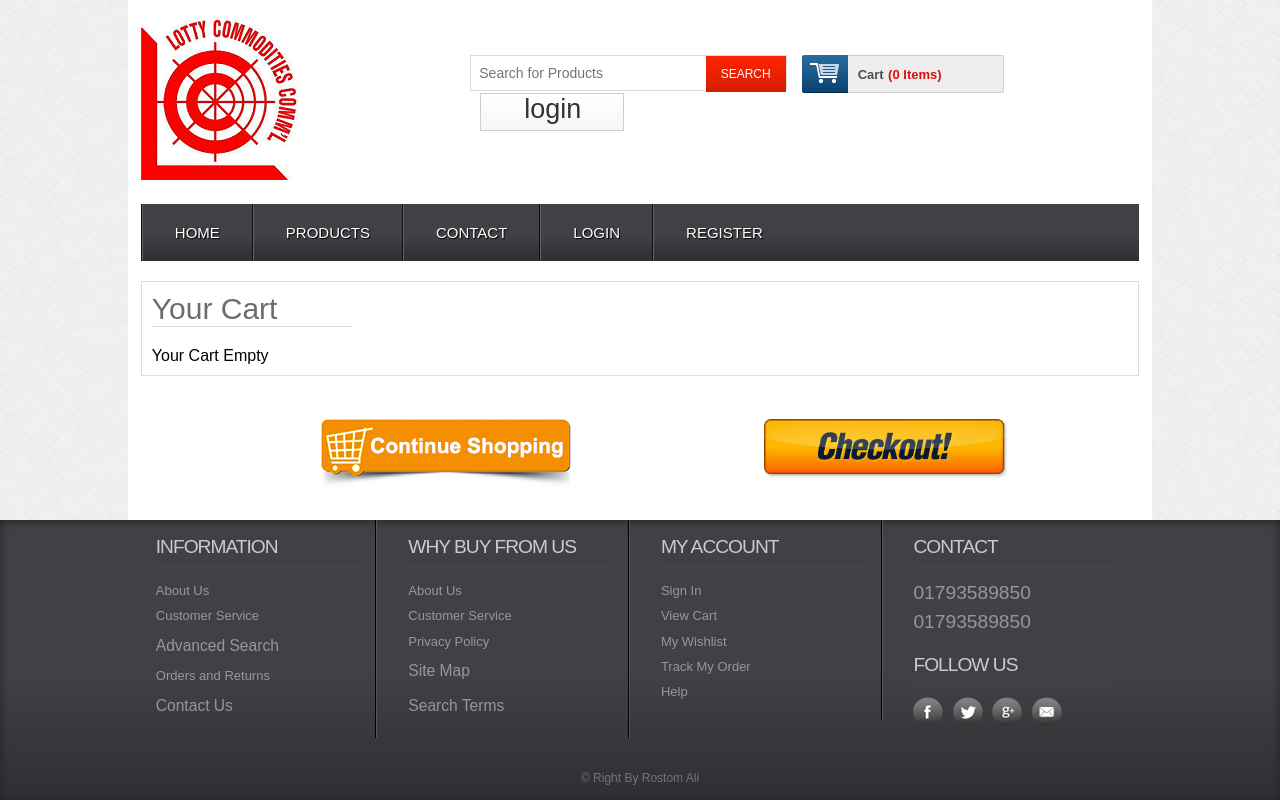
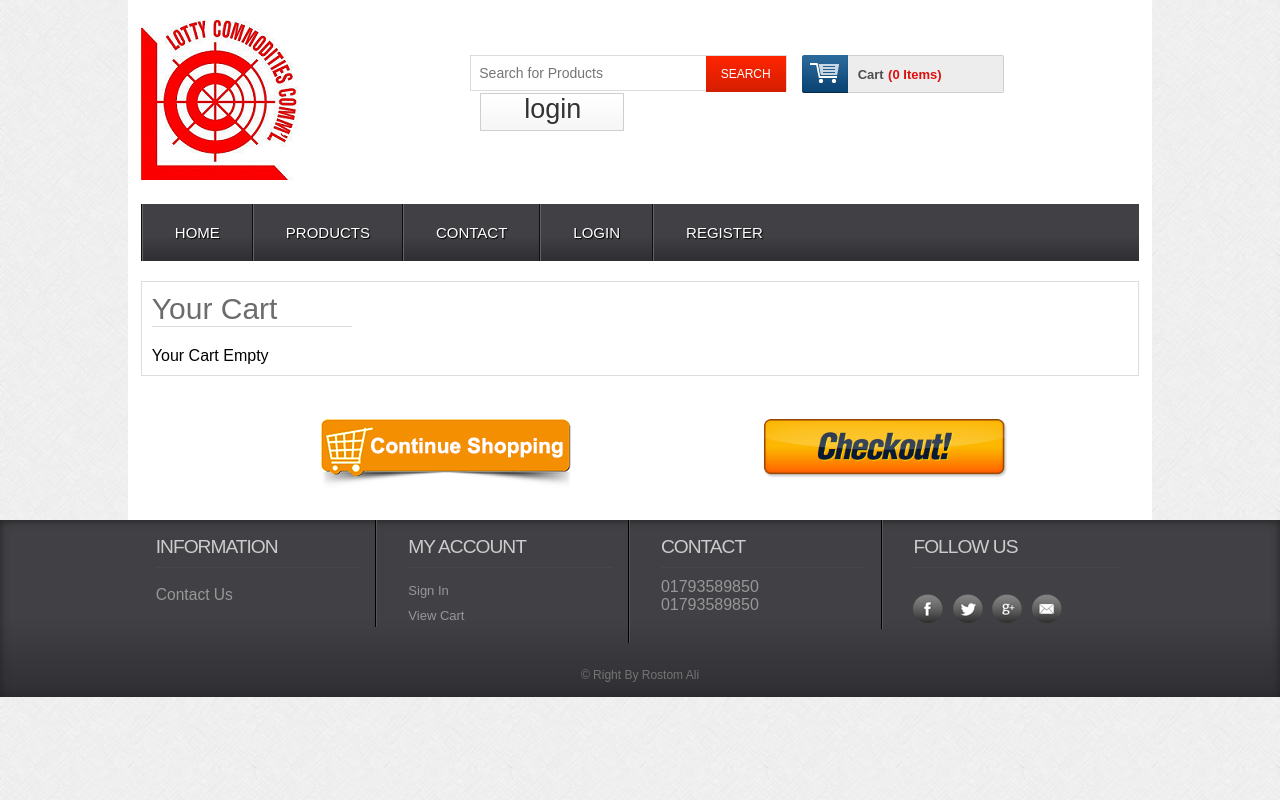
Before and after one commit to lougonzales/LCC-Eshop, a CodeIgniter app: page /lcc-eshop/index.php/web/cart in a window 1280 px wide. Run offline with CodeIgniter, Linux system fonts and the light colour scheme; data comes from the database, SQL or seed files in the repository; some web fonts are replaced.

Commit message:
Removed unnecessary/not working footer links

```diff
--- a/application/views/web/inc/footer.php
+++ b/application/views/web/inc/footer.php
@@ -6,41 +6,26 @@
             <div class="col_1_of_4 span_1_of_4">
                 <h4>Information</h4>
                 <ul>
-                    <li><a href="#">About Us</a></li>
-                    <li><a href="#">Customer Service</a></li>
-                    <li><a href="#"><span>Advanced Search</span></a></li>
-                    <li><a href="#">Orders and Returns</a></li>
-                    <li><a href="#"><span>Contact Us</span></a></li>
-                </ul>
-            </div>
-            <div class="col_1_of_4 span_1_of_4">
-                <h4>Why buy from us</h4>
-                <ul>
-                    <li><a href="about.html">About Us</a></li>
-                    <li><a href="faq.html">Customer Service</a></li>
-                    <li><a href="#">Privacy Policy</a></li>
-                    <li><a href="contact.html"><span>Site Map</span></a></li>
-                    <li><a href="preview.html"><span>Search Terms</span></a></li>
+                    <li><a href="<?= base_url('contact')?>"><span>Contact Us</span></a></li>
                 </ul>
             </div>
             <div class="col_1_of_4 span_1_of_4">
                 <h4>My account</h4>
                 <ul>
-                    <li><a href="contact.html">Sign In</a></li>
-                    <li><a href="index.html">View Cart</a></li>
-                    <li><a href="#">My Wishlist</a></li>
-                    <li><a href="#">Track My Order</a></li>
-                    <li><a href="faq.html">Help</a></li>
+                    <li><a href="<?= base_url('customer/login')?>">Sign In</a></li>
+                    <li><a href="<?= base_url('cart')?>">View Cart</a></li>
                 </ul>
             </div>
             <div class="col_1_of_4 span_1_of_4">
                 <h4>Contact</h4>
-                <ul>
-                    <li><span><?php echo get_option('site_contact_num1');?></span></li>
-                    <li><span><?php echo get_option('site_contact_num2');?></span></li>
-                </ul>
+                <div style="color: #979797;">
+                    <span><?php echo get_option('site_contact_num1');?></span> <br/>
+                    <span><?php echo get_option('site_contact_num2');?></span>
+                </div>
+            </div>
+            <div class="col_1_of_4 span_1_of_4">
+                <h4>Follow Us</h4>
                 <div class="social-icons">
-                    <h4>Follow Us</h4>
                     <ul>
                         <li class="facebook"><a href="<?php echo get_option('site_facebook_link');?>" target="_blank"> </a></li>
                         <li class="twitter"><a href="<?php echo get_option('site_twitter_link');?>" target="_blank"> </a></li>
@@ -50,6 +35,7 @@
                     </ul>
                 </div>
             </div>
+
         </div>
         <div class="copy_right">
             <p><b><?php echo get_option('site_copyright');?></b></p>
```
